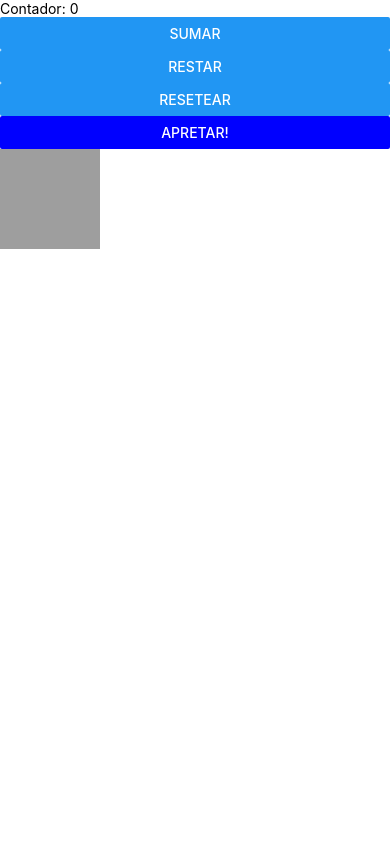
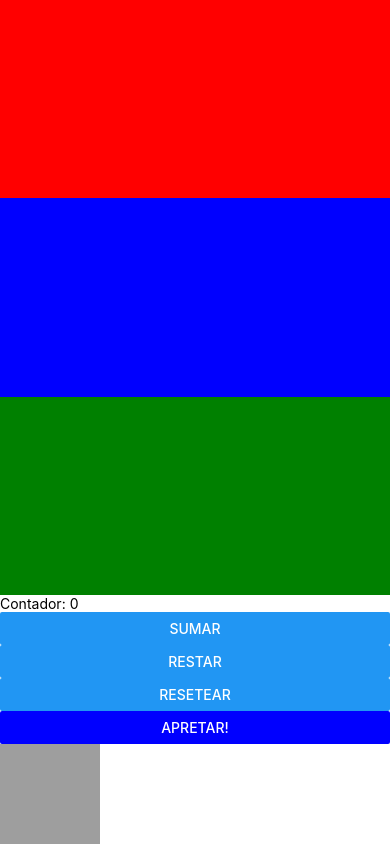
Before and after one commit to JustoMansilla/proyecto-react-native0mgr, a React Native app: screen / in a window 390 px wide. Built offline with nearby package versions, Linux system fonts and the light colour scheme; grey boxes are pictures that could not be loaded.

Commit message:
Flex box layout basico

```diff
--- a/App.js
+++ b/App.js
@@ -5,7 +5,8 @@ import {
   Image,
   Button,
   SafeAreaView,
-  Alert
+  Alert,
+  View
 } from 'react-native';
 
 export default class App extends Component {
@@ -33,7 +34,12 @@ export default class App extends Component {
     render(){
       return(
 
-        <SafeAreaView>
+        <SafeAreaView style={{flex: 1, flexDirection: 'column'}}>
+
+            <View style={{backgroundColor: 'red', flex: 1}}></View>
+            <View style={{backgroundColor: 'blue', flex: 1}}></View>
+            <View style={{backgroundColor: 'green', flex: 1}}></View>
+
           <Text>Contador: {this.state.contador}</Text>
           <Button title="Sumar" onPress={() => {this.setState({contador: this.state.contador + 1})}}/>
           <Button title="Restar" onPress={() => {this.setState({contador: this.state.contador - 1})}}/>
```
